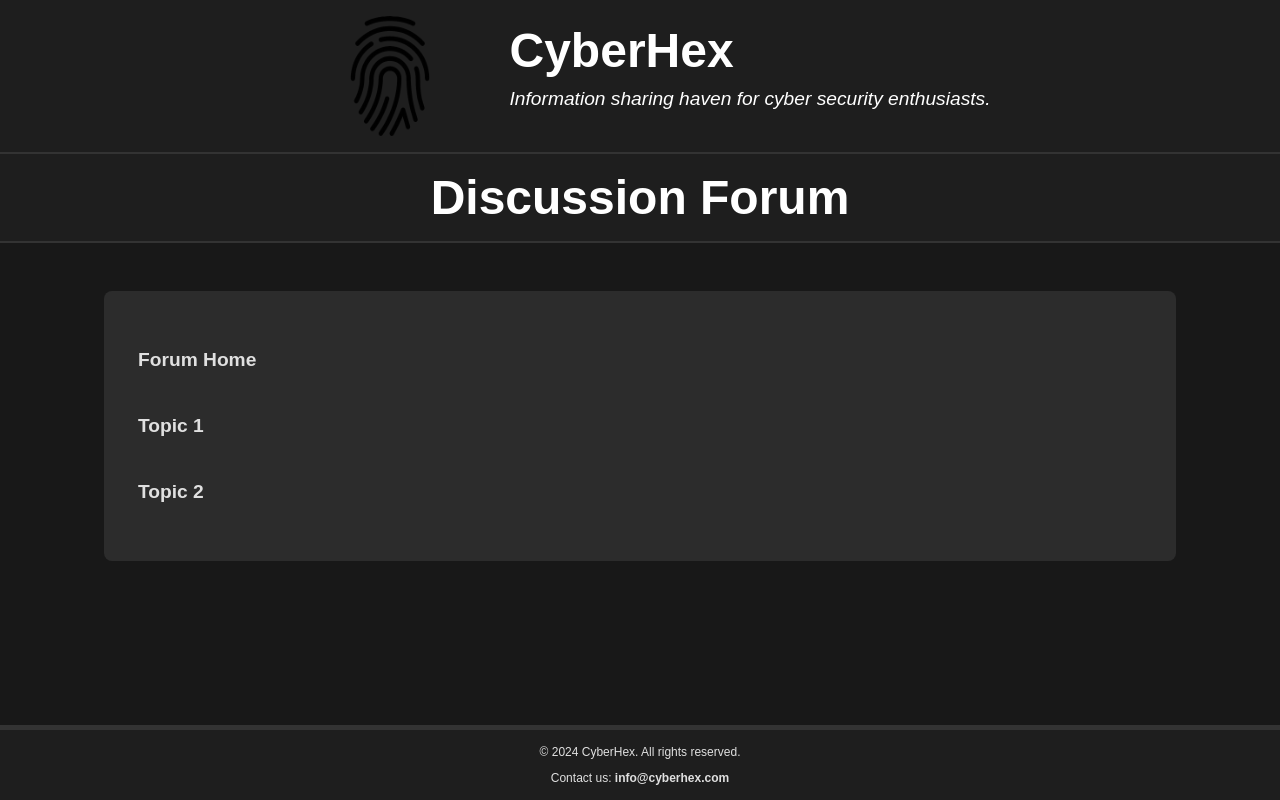
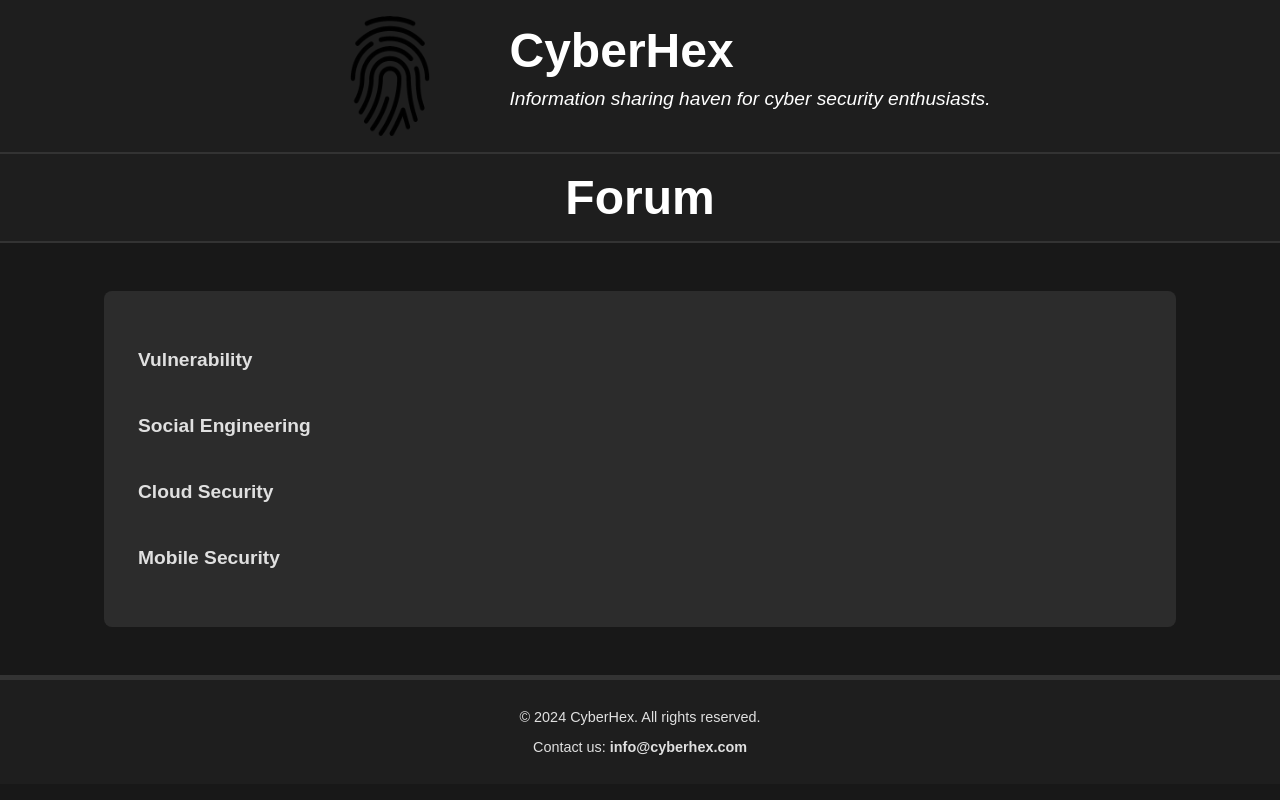
Before and after one commit to EmrullahAlku/CyberHex, a Django app: page /forum/ in a window 1280 px wide. Run offline with Django 5.2, Linux system fonts and the light colour scheme; data comes from the database, SQL or seed files in the repository; both versions use the stored data as it was after the commit.

Commit message:
Forum/Topic/Post & Css improvements

```diff
--- a/CyberHex/templates/homepage.html
+++ b/CyberHex/templates/homepage.html
@@ -4,8 +4,8 @@
 <nav>
     <ul>
         <li><a href="{% url 'user_accounts:accounts_index' %}">User Accounts</a></li>
-        <li><a href="{% url 'discussion_forum:forum_index' %}">Discussion Forum</a></li>
-        <li><a href="{% url 'private_messages:messages_index' %}">Private Messages</a></li>
+        <li><a href="{% url 'discussion_forum:forum_home' %}">Forum</a></li>
+        <li><a href="{% url 'private_messages:messages_index' %}">Messages</a></li>
         <li><a href="{% url 'post_interactions:interactions_index' %}">Post Interactions</a></li>
         <li><a href="{% url 'notifications:notifications_index' %}">Notifications</a></li>
         <li><a href="{% url 'user_badges:badges_index' %}">User Badges</a></li>
--- a/discussion_forum/templates/discussion_forum/forum_home.html
+++ b/discussion_forum/templates/discussion_forum/forum_home.html
@@ -2,13 +2,19 @@
 
 {% block content %}
 <header>
-    <h1>Forum Home</h1>
+    <h1>Forum</h1>
 </header>
 
 <nav>
     <ul>
         {% for topic in topics %}
-            <li><a href="{% url 'topic_detail' topic.id %}">{{ topic.title }}</a></li>
+            <li>
+                <a href="{% url 'discussion_forum:topic_detail' topic_title=topic.title %}">
+                    {{ topic.title }}
+                </a>
+            </li>
+        {% empty %}
+            <li>No topics available</li>
         {% endfor %}
     </ul>
 </nav>
--- a/discussion_forum/templates/discussion_forum/forum_index.html
+++ /dev/null
@@ -1,15 +0,0 @@
-{% extends 'layout.html' %}
-
-{% block content %}
-<header>
-    <h1>Discussion Forum</h1>
-</header>
-
-<nav>
-    <ul>
-        <li><a href="{% url 'discussion_forum:forum_home' %}">Forum Home</a></li>
-        <li><a href="{% url 'discussion_forum:topic_detail' topic_id=1 %}">Topic 1</a></li>
-        <li><a href="{% url 'discussion_forum:topic_detail' topic_id=2 %}">Topic 2</a></li>
-    </ul>
-</nav>
-{% endblock %}
--- a/discussion_forum/urls.py
+++ b/discussion_forum/urls.py
@@ -4,7 +4,7 @@ from . import views
 app_name = 'discussion_forum'
 
 urlpatterns = [
-    path('', views.forum_index, name='forum_index'),
+    path('', views.forum_home, name='forum_home'),
     path('home/', views.forum_home, name='forum_home'),
-    path('topic/<int:topic_id>/', views.topic_detail, name='topic_detail'),
+    path('topic/<str:topic_title>/', views.topic_detail, name='topic_detail'),
 ]
--- a/discussion_forum/views.py
+++ b/discussion_forum/views.py
@@ -5,9 +5,13 @@ def forum_home(request):
     topics = Topic.objects.all()
     return render(request, 'discussion_forum/forum_home.html', {'topics': topics})
 
-def topic_detail(request, topic_id):
-    topic = get_object_or_404(Topic, id=topic_id)
-    return render(request, 'discussion_forum/topic_detail.html', {'topic': topic})
+def topic_detail(request, topic_title):
+    topic = get_object_or_404(Topic, title=topic_title)
+    posts = topic.posts.all()
+    return render(request, 'discussion_forum/topic_detail.html', {
+        'topic': topic,
+        'posts': posts,
+    })
 
 def forum_index(request):
     return render(request, 'discussion_forum/forum_index.html')
--- a/static/css/style.css
+++ b/static/css/style.css
@@ -24,13 +24,6 @@ header {
     text-align: left;
 }
 
-.logo {
-    height: 120px;
-    width: 200px;
-    margin-right: 20px;
-    mix-blend-mode: multiply;
-}
-
 header h1 {
     font-size: 3em;
     margin: 0;
@@ -41,6 +34,14 @@ header p {
     font-size: 1.2em;
     margin-top: 0.5em;
     font-style: italic;
+}
+
+/* Logo */
+.logo {
+    height: 120px;
+    width: 200px;
+    margin-right: 20px;
+    mix-blend-mode: multiply;
 }
 
 .profile-container {
@@ -108,24 +109,114 @@ nav a:active {
     background-color: hwb(0 0% 30%);
 }
 
+/* footer */
+
 footer {
     background-color: #1e1e1e;
     color: #e0e0e0;
     text-align: center;
-    padding: 0.25em 0;
+    padding: 1em 0;
     border-top: 5px solid #333;
-    font-size: 0.75em;
-    position: absolute;
-    bottom: 0;
+    font-size: 0.9em;
     width: 100%;
-  }
+    margin-top: auto;
+}
 
-  footer a {
+footer a {
     color: #e0e0e0;
     text-decoration: none;
     font-weight: bold;
-  }
+}
 
-  footer a:hover {
+footer a:hover {
     color: #fff;
-  }
+}
+
+/* topic */
+.topic-details {
+    background-color: #2c2c2c;
+    padding: 2em;
+    border-radius: 8px;
+    margin: 2em auto;
+    width: 80%;
+    box-shadow: 0 0 15px rgba(0, 0, 0, 0.3);
+}
+
+.topic-header h2 {
+    font-size: 2em;
+    margin-bottom: 0.5em;
+    color: #fff;
+}
+
+.topic-content {
+    font-size: 1.2em;
+    line-height: 1.6;
+    margin-bottom: 1em;
+}
+
+.topic-author {
+    font-size: 1em;
+    color: #888;
+}
+
+.topic-author span {
+    color: #e0e0e0;
+}
+
+/* Posts Section */
+.posts-section {
+    background-color: #2c2c2c;
+    padding: 2em;
+    border-radius: 8px;
+    margin: 2em auto;
+    width: 80%;
+    box-shadow: 0 0 15px rgba(0, 0, 0, 0.3);
+}
+
+.posts-section h2 {
+    font-size: 1.8em;
+    margin-bottom: 1em;
+    color: #fff;
+}
+
+.posts-list {
+    list-style-type: none;
+    padding: 0;
+}
+
+.post-card {
+    background-color: #333;
+    border-radius: 8px;
+    margin-bottom: 1.5em;
+    padding: 1em;
+    box-shadow: 0 0 10px rgba(0, 0, 0, 0.2);
+}
+
+.post-header {
+    display: flex;
+    justify-content: space-between;
+    margin-bottom: 1em;
+    font-size: 0.9em;
+    color: #888;
+}
+
+.post-header p {
+    margin: 0;
+}
+
+.post-header strong {
+    color: #e0e0e0;
+}
+
+.post-content {
+    font-size: 1em;
+    color: #ddd;
+    line-height: 1.6;
+}
+
+.no-posts {
+    color: #888;
+    font-style: italic;
+    text-align: center;
+    padding: 1em 0;
+}
```
Also changed, not shown: discussion_forum/templates/discussion_forum/topic_detail.html (+26 -6 lines), list_models.py (added, +16 -0 lines), db.sqlite3 (added), user_accounts/migrations/0002_userprofile_delete_role_remove_user_bio_and_more.py (added), 1 other file.
